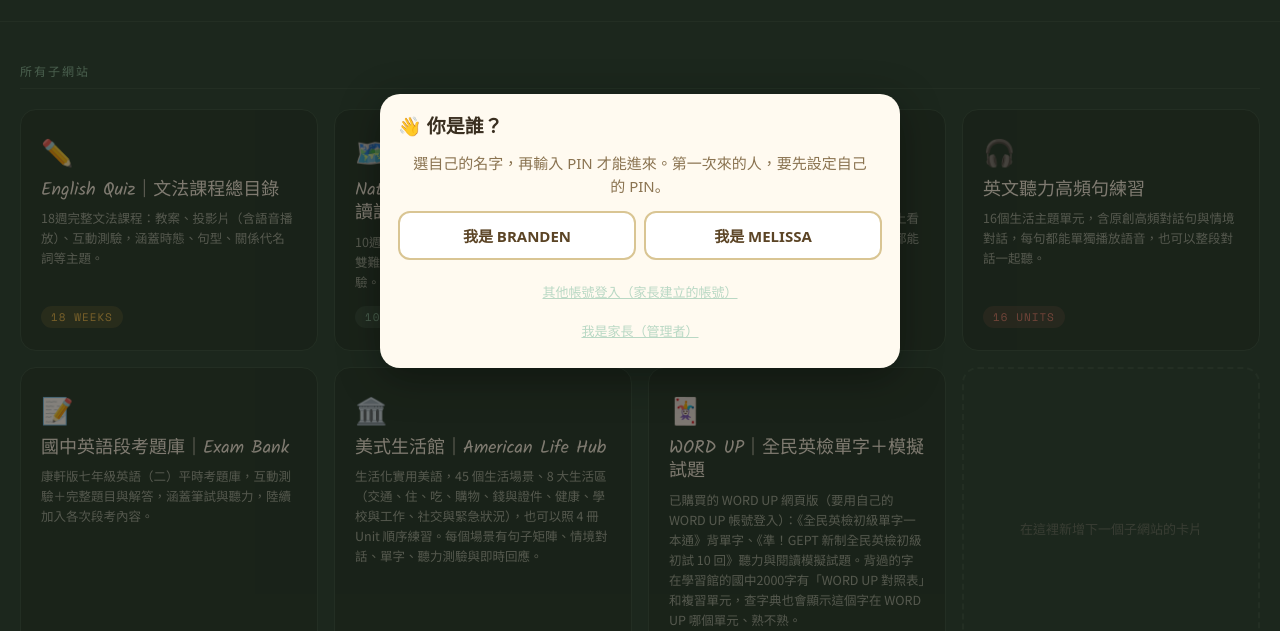
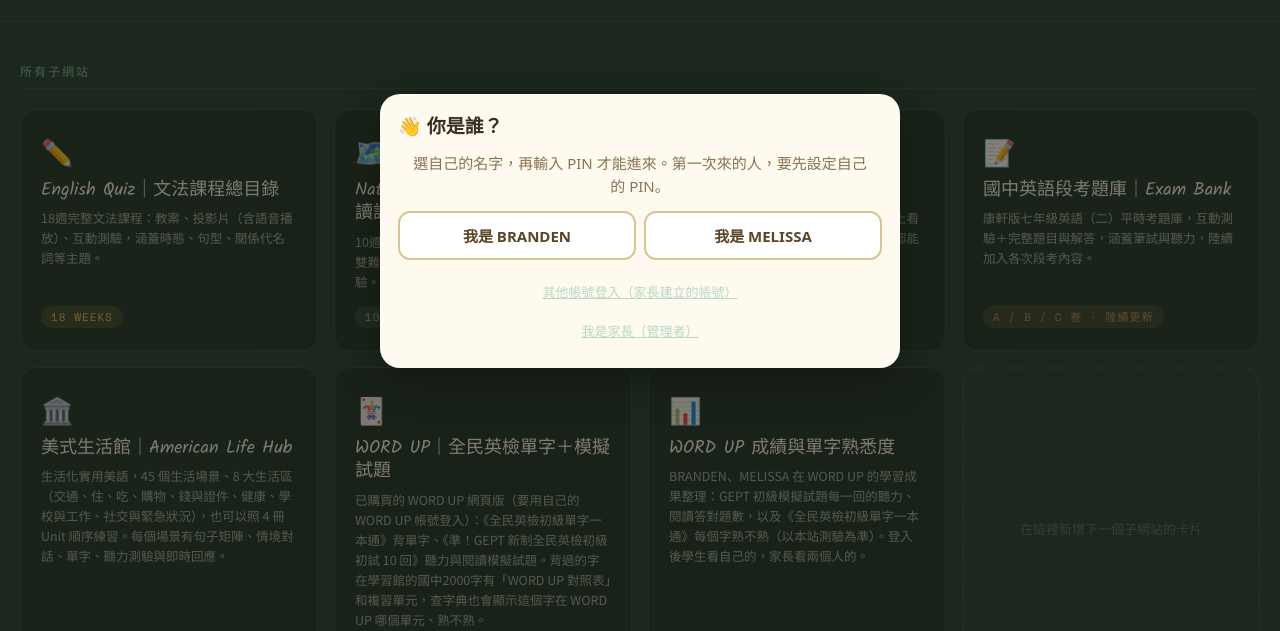
Before and after one commit to jenlin2002/jenlin2002.github.io, a plain HTML site: page index.html in a window 1280 px wide. Shown: the part 169-800 px from the top of the page. Drawn offline with nearby package versions, Linux system fonts and the light colour scheme.

Commit message:
首頁：新增「WORD UP 成績與單字熟悉度」卡片，移除重複的英文聽力高頻句練習卡片

```diff
--- a/index.html
+++ b/index.html
@@ -126,12 +126,6 @@
       <div class="card-desc">看圖學生活單字：單字卡、情境對話，加上看圖選字、聽音選字、拼字三種測驗，答對都能累積學習點數。</div>
       <span class="card-tag tag-reading">NEW · 居家篇</span>
     </a>
-    <a class="project-card" href="https://jenlin2002.github.io/daily_life_listening/" target="_blank">
-      <div class="card-icon">🎧</div>
-      <div class="card-title">英文聽力高頻句練習</div>
-      <div class="card-desc">16個生活主題單元，含原創高頻對話句與情境對話，每句都能單獨播放語音，也可以整段對話一起聽。</div>
-      <span class="card-tag tag-listening">16 UNITS</span>
-    </a>
     <a class="project-card" href="https://jenlin2002.github.io/exam-bank/" target="_blank">
       <div class="card-icon">📝</div>
       <div class="card-title">國中英語段考題庫｜Exam Bank</div>
@@ -150,6 +144,12 @@
       <div class="card-desc">已購買的 WORD UP 網頁版（要用自己的 WORD UP 帳號登入）：《全民英檢初級單字一本通》背單字、《準！GEPT 新制全民英檢初級初試 10 回》聽力與閱讀模擬試題。背過的字在學習館的國中2000字有「WORD UP 對照表」和複習單元，查字典也會顯示這個字在 WORD UP 哪個單元、熟不熟。</div>
       <span class="card-tag tag-exam">外部網站 · 初級單字 · GEPT 10 回</span>
     </a>
+    <a class="project-card" href="/english-quiz/vocab/wordup/" target="_blank">
+      <div class="card-icon">📊</div>
+      <div class="card-title">WORD UP 成績與單字熟悉度</div>
+      <div class="card-desc">BRANDEN、MELISSA 在 WORD UP 的學習成果整理：GEPT 初級模擬試題每一回的聽力、閱讀答對題數，以及《全民英檢初級單字一本通》每個字熟不熟（以本站測驗為準）。登入後學生看自己的，家長看兩個人的。</div>
+      <span class="card-tag tag-reading">GEPT 成績 · 單字 A–Z</span>
+    </a>
     <div class="placeholder-card">
       在這裡新增下一個子網站的卡片
     </div>
```
Also changed, not shown: 1 other file.
